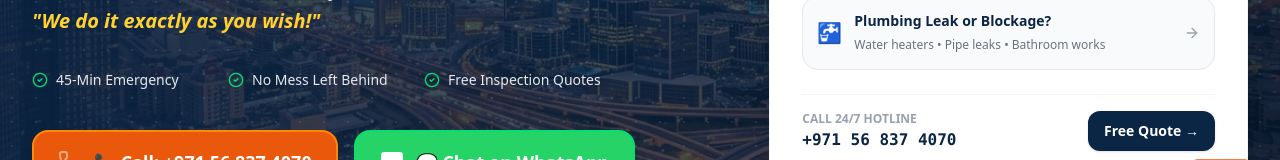
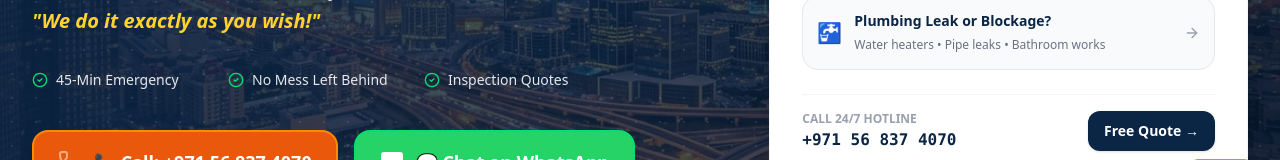
Before and after one commit to abbaa137898-hub/Fix-Dubai, a React (Vite) app: page / in a window 1280 px wide. Shown: the part 544-704 px from the top of the page. Built offline with nearby package versions, Linux system fonts and the light colour scheme.

Commit message:
Update HeroSection.tsx

```diff
--- a/src/components/HeroSection.tsx
+++ b/src/components/HeroSection.tsx
@@ -77,7 +77,7 @@ export const HeroSection: React.FC<HeroSectionProps> = ({ onNavigate, onNavigate
               </div>
               <div className="flex items-center gap-2 text-sm text-gray-200">
                 <CheckCircle2 className="w-4 h-4 text-green-400 shrink-0" />
-                <span>Free Inspection Quotes</span>
+                <span>Inspection Quotes</span>
               </div>
             </div>
 
```
